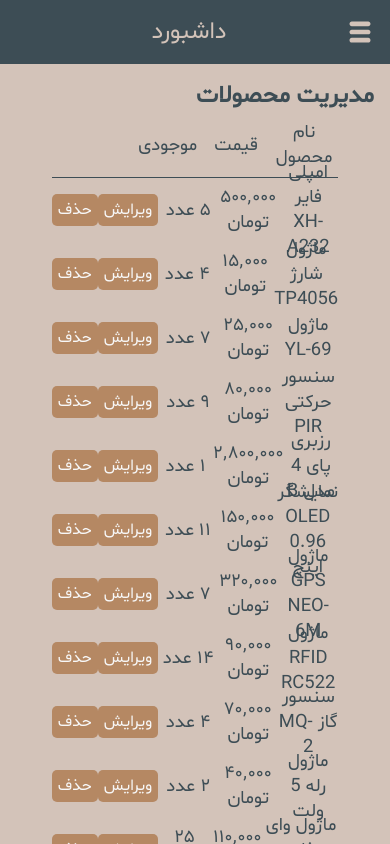
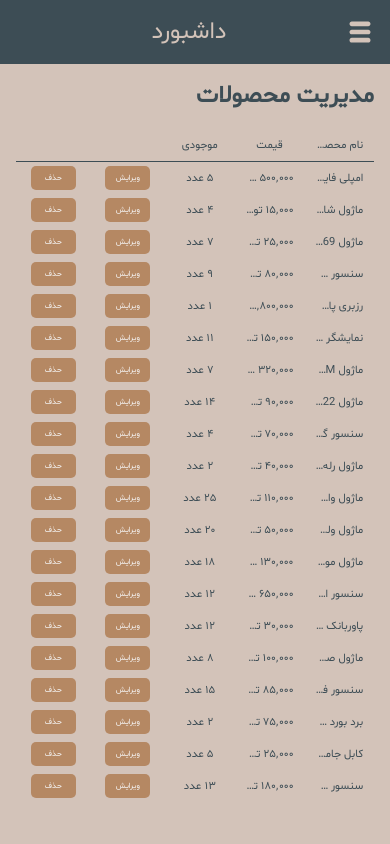
Before and after one commit to mohsen2020zm/Dashboard, a React (Create React App) app: page /manage-products in a window 390 px wide. Shown: the top 844 px of the page. Built offline with nearby package versions, Linux system fonts and the light colour scheme.

Commit message:
Responsive components.
AllOredrs & ManageProducts & Users & Row

```diff
--- a/src/App.css
+++ b/src/App.css
@@ -52,7 +52,7 @@ input:focus, textarea:focus{
     }
     .page-titles{
         font-size: 1.9rem;
-        margin: 1rem 0 0.5rem 0;
+        margin: 1rem 0 1rem 0;
     }
 }
 @media only screen and (max-width: 768px){
@@ -64,7 +64,6 @@ input:focus, textarea:focus{
     }
     .page-titles{
         font-size: 1.7rem;
-        margin: 1rem 0 0 0;
     }
 }
 @media only screen and (max-width: 480px){
--- a/src/Components/AllOrders/AllOrders.css
+++ b/src/Components/AllOrders/AllOrders.css
@@ -3,7 +3,7 @@
     margin-bottom: 1.5rem;
 }
 .all-ords-select-box{
-    width: 7rem;
+    width: 6rem;
     height: 2rem;
     padding: 0 0.2rem;
     border: none;
@@ -11,9 +11,11 @@
     background-color: #b58863;
     color: #f7f7f7;
     font-size: 0.9rem;
+    margin: 0 0.5rem;
+    cursor: pointer;
 }
 .all-ords-details-modal-btn{
-    width: 8rem;
+    width: 5.5rem;
     height: 2rem;
     border: none;
     border-radius: 5px;
@@ -22,3 +24,43 @@
     font-size: 1rem;
     cursor: pointer;
 }
+.all-ords-flex-handle-details-div{
+    width: 5.5rem;
+}
+.all-ords-flex-handle-status-div{
+    width: 6rem;
+    margin: 0 0.5rem;
+}
+
+@media only screen and (max-width: 992px){
+    .all-ords-select-box, .all-ords-flex-handle-status-div{
+        height: 1.7rem;
+        width: 4rem;
+        font-size: 0.5rem;
+    }
+    .all-ords-details-modal-btn, .all-ords-flex-handle-details-div{
+        height: 1.7rem;
+        width: 3.5rem;
+        font-size: 0.7rem;
+    }
+}
+@media only screen and (max-width: 768px){
+    .all-ords-select-box, .all-ords-flex-handle-status-div{
+        height: 1.5rem;
+    }
+    .all-ords-details-modal-btn, .all-ords-flex-handle-details-div{
+        height: 1.5rem;
+        width: 3rem;
+        font-size: 0.6rem;
+    }
+}
+@media only screen and (max-width: 480px){
+    .all-ords-select-box, .all-ords-flex-handle-status-div{
+        width: 3.5rem;
+        font-size: 0.4rem;
+    }
+    .all-ords-details-modal-btn, .all-ords-flex-handle-details-div{
+        width: 2.8rem;
+        font-size: 0.5rem;
+    }
+}
--- a/src/Components/AllOrders/AllOrders.js
+++ b/src/Components/AllOrders/AllOrders.js
@@ -1,6 +1,6 @@
 import './AllOrders.css'
 import Row from '../Row/Row'
-import DetailsModal from './ِDetailsModal/DetailsModal'
+import DetailsModal from './DetailsModal/DetailsModal'
 import data from '../../Data/data.json'
 import { useState } from 'react'
 
@@ -27,8 +27,8 @@ export default function AllOrders() {
               <p className='page-titles'>فهرست سفارشات</p>
                 <div className="all-ords-main-div">
                   <Row borderDetails='1px solid #3d4d55' column1='نام کاربر' column2='نام محصول' column3='تاریخ سفارش' >
-                  <p className='row-tiles' style={{width: '6rem'}}>وضعیت</p>
-                  <div style={{width: '8rem'}}></div>
+                    <div className='all-ords-flex-handle-status-div'></div>
+                    <div className='all-ords-flex-handle-details-div'></div>
                   </Row>
                   {
                   data.orders.map(ord =>
@@ -37,7 +37,7 @@ export default function AllOrders() {
                           <option value="sending">درحال ارسال</option>
                           <option value="complete">تکمیل شده</option>
                       </select>
-                    <button className="all-ords-details-modal-btn" onClick={() => modalHandler(ord)}>مشاهده جزییات</button>
+                      <button className="all-ords-details-modal-btn" onClick={() => modalHandler(ord)}>جزییات</button>
                     </Row>)
                   }
                 </div>
--- a/src/Components/AllOrders/ِDetailsModal/DetailsModal.css
+++ b/src/Components/AllOrders/DetailsModal/DetailsModal.css
@@ -6,6 +6,7 @@
     left: 50%;
     transform: translate(-50%,-50%);
     background-color: hsl(200, 16%, 29%);
+    box-shadow: 0px 0px 10px -4px #000;
     border-radius: 5px;
 }
 .details-modal-p{
@@ -21,7 +22,7 @@
     justify-content: center;
 }
 .details-modal-close-btn{
-    width: 6rem;
+    width: 5rem;
     height: 2rem;
     border: none;
     border-radius: 5px;
@@ -31,3 +32,32 @@
     cursor: pointer;
     margin-top: 0.5rem;
 }
+
+@media only screen and (max-width: 768px){
+    .details-modal-main-div{
+        width: 23rem;
+        height: 21rem;
+    }
+    .details-modal-p{
+        font-size: 1rem;
+    }
+    .details-modal-close-btn{
+        width: 4.8rem;
+        height: 1.8rem;
+        font-size: 0.9rem;
+    }
+}
+@media only screen and (max-width: 480px){
+    .details-modal-main-div{
+        width: 19rem;
+        height: 19rem;
+    }
+    .details-modal-p{
+        font-size: 0.9rem;
+    }
+    .details-modal-close-btn{
+        width: 4rem;
+        height: 1.7rem;
+        font-size: 0.8rem;
+    }
+}
--- a/src/Components/ManageProducts/EditModal/EditModal.css
+++ b/src/Components/ManageProducts/EditModal/EditModal.css
@@ -6,6 +6,7 @@
     left: 50%;
     transform: translate(-50%,-50%);
     background-color: #3d4d55;
+    box-shadow: 0px 0px 10px -4px #000;
     border-radius: 5px;
 }
 .edit-modal-input-div{
@@ -42,3 +43,43 @@
     font-size: 1rem;
     cursor: pointer;
 }
+
+@media only screen and (max-width: 768px){
+    .edit-modal-main-div{
+        width: 18rem;
+        height: 18.5rem;
+    }
+    .edit-modal-input-title{
+        font-size: 0.9rem;
+    }
+    .edit-modal-input{
+        height: 1.7rem;
+        font-size: 0.75rem;
+    }
+    .edit-modal-btns-div{
+        margin-top: 1.5rem;
+    }
+    .edit-modal-btn{
+        width: 5rem;
+        height: 1.8rem;
+        font-size: 0.9rem;
+    }
+}
+@media only screen and (max-width: 480px){
+    .edit-modal-main-div{
+        width: 17rem;
+        height: 17rem;
+    }
+    .edit-modal-input-title{
+        font-size: 0.8rem;
+    }
+    .edit-modal-input{
+        height: 1.6rem;
+        font-size: 0.7rem;
+    }
+    .edit-modal-btn{
+        width: 4.2rem;
+        height: 1.7rem;
+        font-size: 0.8rem;
+    }
+}
--- a/src/Components/ManageProducts/ManageProducts.css
+++ b/src/Components/ManageProducts/ManageProducts.css
@@ -3,7 +3,7 @@
     margin-bottom: 1.5rem;
 }
 .manage-pros-btn{
-    width: 6rem;
+    width: 5.5rem;
     height: 2rem;
     border: none;
     border-radius: 5px;
@@ -11,4 +11,30 @@
     color: #f7f7f7;
     font-size: 1rem;
     cursor: pointer;
+    margin: 0 0.25rem;
 }
+.manage-pros-flex-handle-div{
+    width: 5.5rem;
+    margin: 0 0.25rem;
+}
+
+@media only screen and (max-width: 992px){
+    .manage-pros-btn, .manage-pros-flex-handle-div{
+        height: 1.7rem;
+        width: 3.5rem;
+        font-size: 0.7rem;
+    }
+}
+@media only screen and (max-width: 768px){
+    .manage-pros-btn, .manage-pros-flex-handle-div{
+        height: 1.5rem;
+        width: 3rem;
+        font-size: 0.6rem;
+    }
+}
+@media only screen and (max-width: 480px){
+    .manage-pros-btn, .manage-pros-flex-handle-div{
+        width: 2.8rem;
+        font-size: 0.5rem;
+    }
+}
--- a/src/Components/ManageProducts/ManageProducts.js
+++ b/src/Components/ManageProducts/ManageProducts.js
@@ -21,8 +21,8 @@ export default function ManageProducts() {
               <p className='page-titles'>مدیریت محصولات</p>
                 <div className="manage-pros-main-div">
                   <Row borderDetails='1px solid #3d4d55' column1='نام محصول' column2='قیمت' column3='موجودی' >
-                  <div style={{width: "6rem"}}></div>
-                  <div style={{width: "6rem"}}></div>
+                    <div className='manage-pros-flex-handle-div'></div>
+                    <div className='manage-pros-flex-handle-div'></div>
                   </Row>
 
                   {data.products.map(prod =>
--- a/src/Components/Modal/Modal.css
+++ b/src/Components/Modal/Modal.css
@@ -1,25 +1,27 @@
 .modal-main-div{
     width: 19rem;
-    height: 14rem;
+    height: 11rem;
     position: absolute;
     top: 50%;
     left: 50%;
     transform: translate(-50%,-50%);
     background-color: #3d4d55;
+    box-shadow: 0px 0px 10px -4px #000;
     border-radius: 5px;
+    z-index: 1;
 }
 .modal-message{
     font-size: 1.2rem;
     color: #f7f7f7;
     text-align: center;
     padding: 0 1rem;
-    margin-top: 3rem;
+    margin-top: 2rem;
 }
 .modal-btns-div{
     display: flex;
     align-items: center;
     justify-content: space-evenly;
-    margin-top: 3rem;
+    margin-top: 2rem;
 }
 .modal-btn{
     width: 5rem;
@@ -31,3 +33,33 @@
     font-size: 1rem;
     cursor: pointer;
 }
+
+@media only screen and (max-width: 768px){
+    .modal-main-div{
+        width: 17rem;
+        height: 10rem;
+    }
+    .modal-message{
+        font-size: 1.1rem;
+        margin-top: 1.5rem;
+    }
+    .modal-btn{
+        width: 4rem;
+        height: 1.7rem;
+        font-size: 0.9rem;
+    }
+}
+@media only screen and (max-width: 480px){
+    .modal-main-div{
+        width: 15rem;
+        height: 9rem;
+    }
+    .modal-message{
+        font-size: 1rem;
+    }
+    .modal-btn{
+        width: 3.6rem;
+        height: 1.6rem;
+        font-size: 0.8rem;
+    }
+}
--- a/src/Components/Row/Row.css
+++ b/src/Components/Row/Row.css
@@ -1,6 +1,6 @@
 .row-main-div{
-    width: 80%;
-    height: 4rem;
+    width: 100%;
+    height: 3rem;
     margin: 0 auto;
     display: flex;
     align-items: center;
@@ -10,6 +10,26 @@
     width: 10rem;
     margin: 0.9rem 0;
     text-align: center;
-    font-size: 1.15rem;
+    font-size: 1rem;
     color: #3d4d55;
+    white-space: nowrap;
+    overflow: hidden;
+    text-overflow: ellipsis;
 }
+
+
+@media only screen and (max-width: 768px){
+    .row-main-div{
+        height: 2rem;
+    }
+    .row-tiles{
+        width: 8rem;
+        font-size: 0.9rem;
+    }
+}
+@media only screen and (max-width: 480px){
+    .row-tiles{
+        width: 3rem;
+        font-size: 0.7rem;
+    }
+}
--- a/src/Components/Row/Row.js
+++ b/src/Components/Row/Row.js
@@ -3,9 +3,9 @@ import './Row.css'
 export default function Row({children ,borderDetails = 'none' ,column1, column2, column3}) {
   return (
     <div className='row-main-div' style={{borderBottom: borderDetails}}>
-        <p className="row-tiles">{column1}</p>
-        <p className="row-tiles">{column2}</p>
-        <p className="row-tiles">{column3}</p>
+        <p title={column1} className="row-tiles">{column1}</p>
+        <p title={column2} className="row-tiles">{column2}</p>
+        <p title={column3} className="row-tiles">{column3}</p>
         {children}
     </div>
   )
--- a/src/Components/SideBar/SideBar.css
+++ b/src/Components/SideBar/SideBar.css
@@ -6,6 +6,7 @@
     top: 0;
     background-color: #3d4d55;
     transition: all 0.1s;
+    z-index: 0;
 }
 .close-menu-btn{
     width: 1.6rem;
```
Also changed, not shown: src/Components/AllOrders/DetailsModal/DetailsModal.js (renamed from src/Components/AllOrders/ِDetailsModal/DetailsModal.js). Lines whose indentation alone changed are shown as unchanged.
